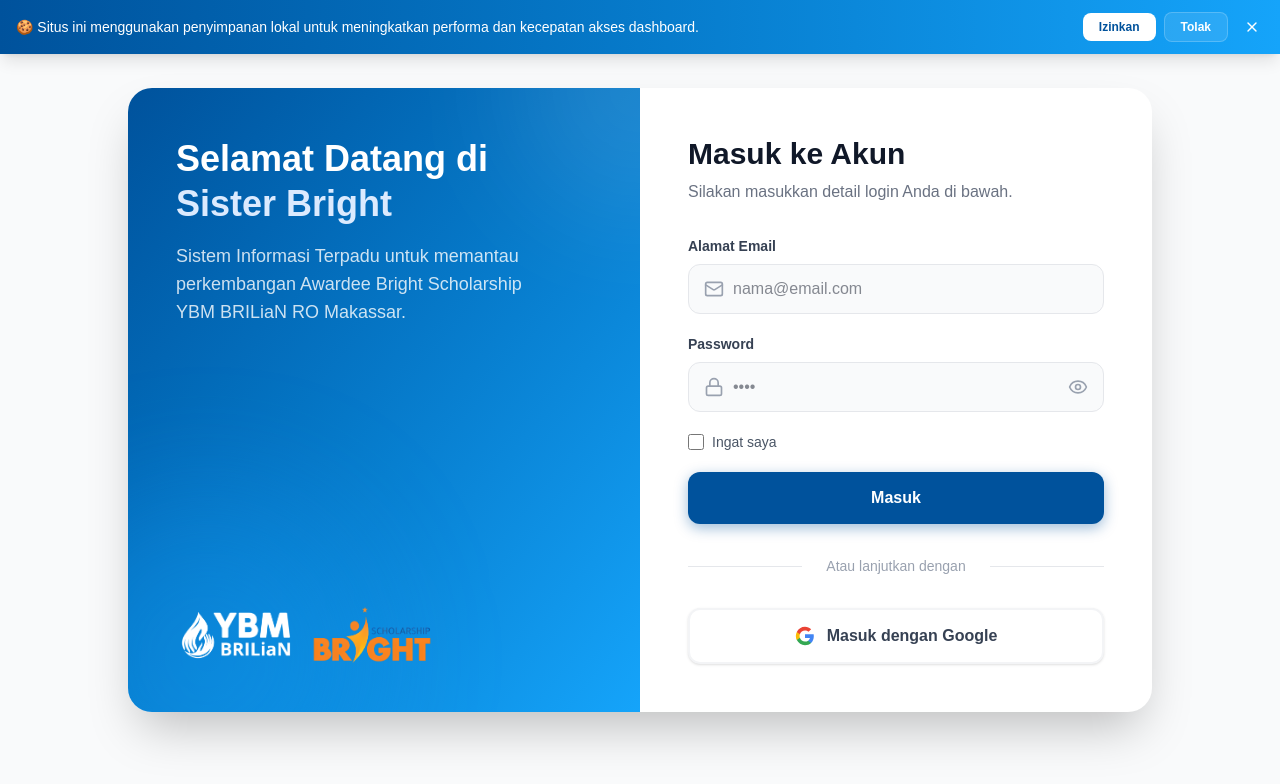
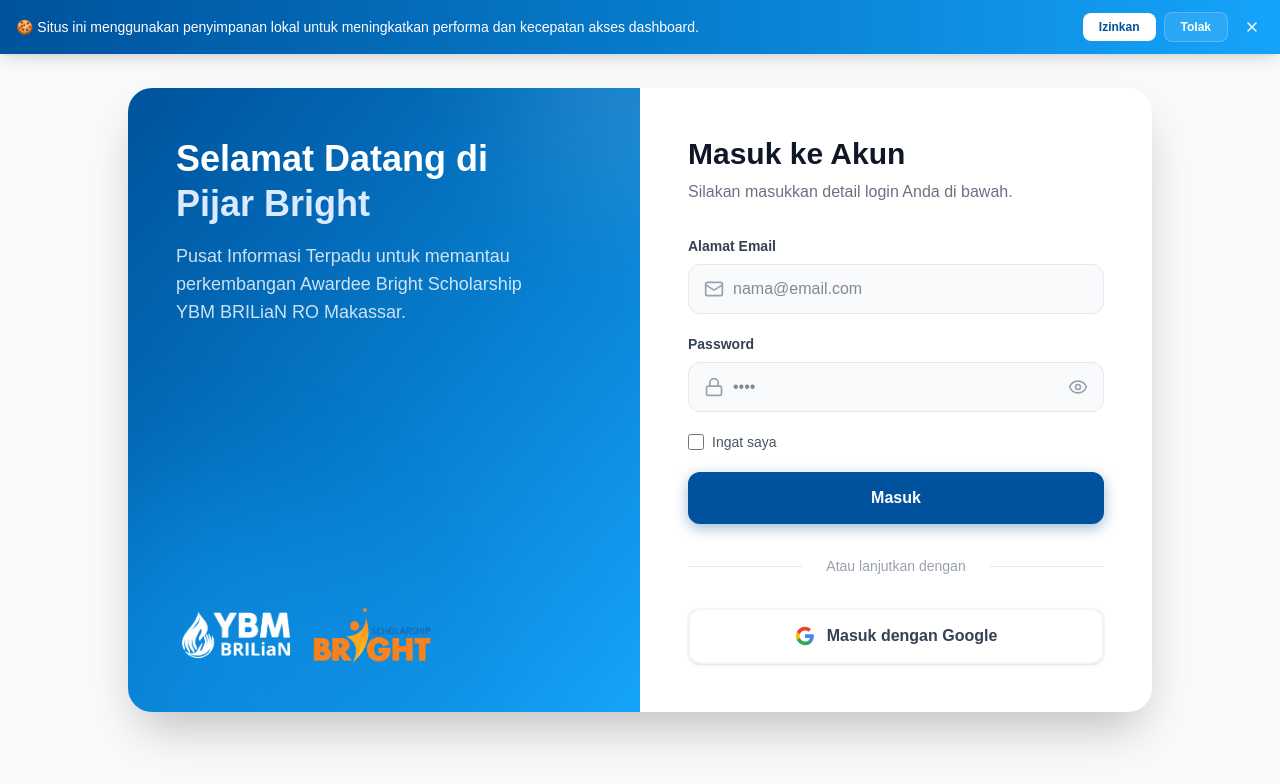
Before and after one commit to fauzanalif13/bright-makassar-app, a Next.js app: page /login in a window 1280 px wide. Shown: the top 784 px of the page. Built offline with nearby package versions, Linux system fonts and the light colour scheme; no server answers.

Commit message:
v1.7.2 - Minor adjustment - change name to PIJAR

```diff
--- a/app/login/page.tsx
+++ b/app/login/page.tsx
@@ -67,10 +67,10 @@
 
                         <h1 className="text-4xl font-bold text-white mb-4 leading-tight">
                             Selamat Datang di <br />
-                            <span className="text-blue-100">Sister Bright</span>
+                            <span className="text-blue-100">Pijar Bright</span>
                         </h1>
                         <p className="text-white/80 text-lg max-w-sm">
-                            Sistem Informasi Terpadu untuk memantau perkembangan Awardee Bright Scholarship YBM BRILiaN RO Makassar.
+                            Pusat Informasi Terpadu untuk memantau perkembangan Awardee Bright Scholarship YBM BRILiaN RO Makassar.
 
                         </p>
                     </div>
```
